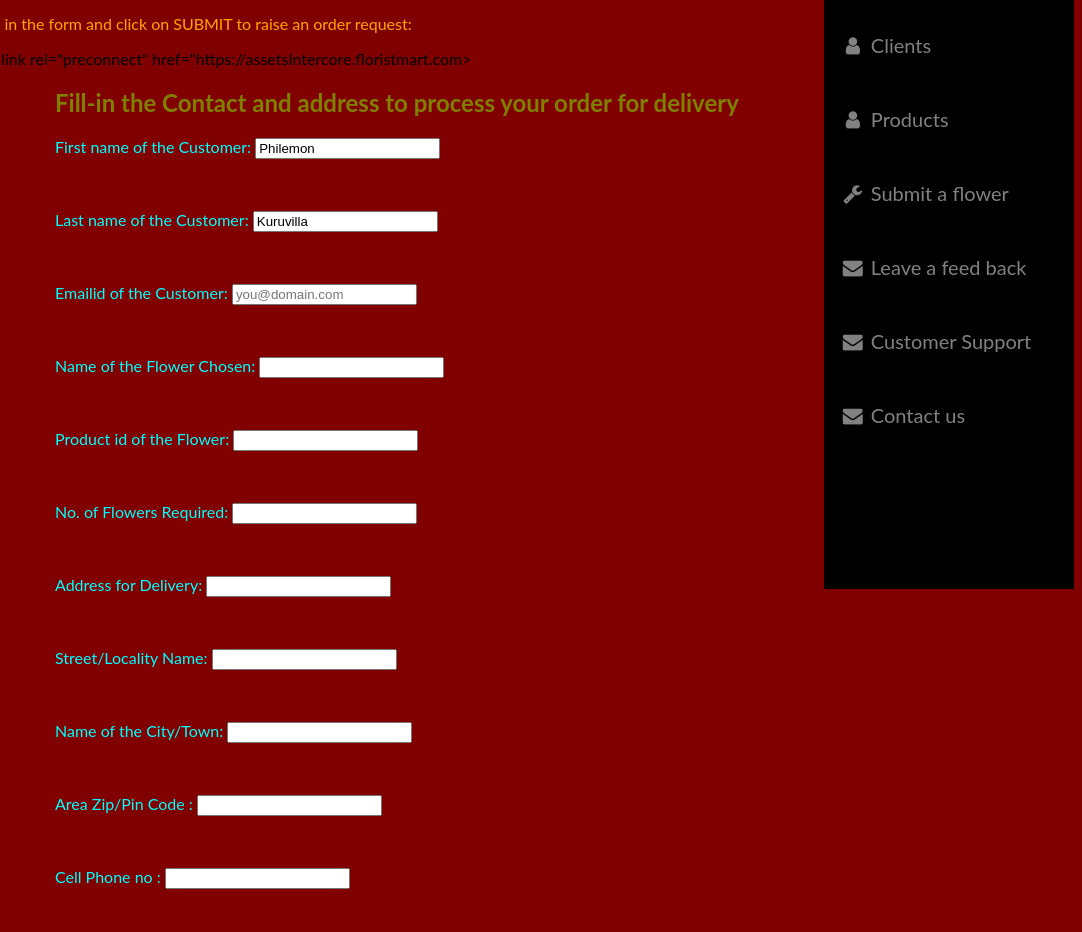
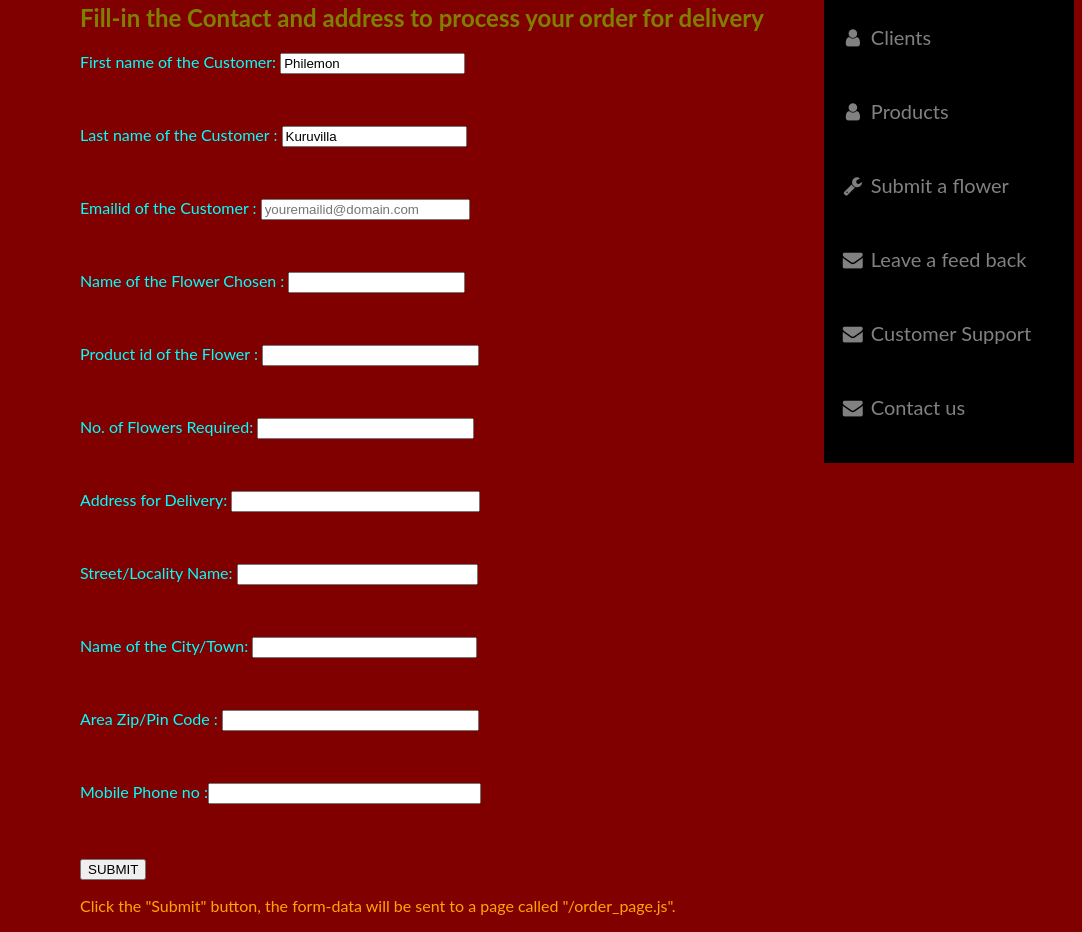
Before and after one commit to Drift2win/madLibApp, a plain HTML site: page Order.html in a window 1280 px wide. Shown: the part 320-1252 px from the top of the page, without its empty margins (198-1280 px from the left). Drawn offline with Linux system fonts and the light colour scheme; files whose address does not match are found by name.

Commit message:
Set textbox size

```diff
--- a/Order.html
+++ b/Order.html
@@ -1,12 +1,12 @@
-#madLibsApp 2nd of 4 website pages to Order a Flower,Online Florist Shop Name: Floristmart #
+<!DOCTYPE html>
+<html lang="en" Style "--navigation-height:0px">
 <head><title>Affordable Flowers Online | Free Shipping Anywhere Anytime |Floristmart Webshop</title>
 <html>
 <a href="#"><img id="logo" src="C:\Users\v2philk\OneDrive\Documents\Drift2win_Git\madLibsAPP\LogoMakr-9H0DD7.png" ALT="align box" ALIGN=RIGHT></a>
-<h1 style="color: Orange;"> FloristMart | Order | Delivery</h1>
+<h1 style="color: Olive;"> FloristMart | Order | Delivery</h1><br>
 <body>
 <iframe src="C:\Users\v2philk\OneDrive\Documents\Drift2win_Git\madLibsAPP/FlorisSmartLogo.png" width="50%" height="20%" style="border:none;">
 </iframe>
-
 <meta name="viewport" content="width=device-width, initial-scale=1">
 <link rel="stylesheet" href="https://cdnjs.cloudflare.com/ajax/libs/font-awesome/4.7.0/css/font-awesome.min.css">
 <style>
@@ -15,7 +15,7 @@ body {font-family: "Lato", sans-serif;}
 .sidebar {
   height: 100%;
   width: 250px;
-  float:right;
+  float: right;
   position: right;
   z-index: 1;
   top: 0;
@@ -78,7 +78,7 @@ body {
   background-color: maroon;
 }
 </style>
-<p style="color: Orange;">Fill in the form and click on SUBMIT to raise an order request:</p>
+<p style="color: Orange;"> </p>
 <script>
 <meta data-react-helmet="true" name="description" content="FloristMart offers Flowers and Flower combos at affordable with our partners.Choose amazing flowers for your loved ones from the largest collection of Flowers to celebrate their special days.We deliver round the clock,round the year,round the globe">
 </script>
@@ -90,27 +90,26 @@ body {
 <link rel="manifest" href="https://imgIntercore.floristmart.com/ssr-build/manifest.json">
 <style data-href="/static/css/59.8287ba58.chunk.css">.slide-pane n,.header_right_r .side_option,.header_right_r a{margin-right:5px,}
 </style>
-<--link rel="preconnect" href="https://assetsIntercore.floristmart.com>
+<link rel="preconnect"href="https://assetsIntercore.floristmart.com">
 <!winjs references -->
 <link href="//Microsoft WinJS.1.0./css/ui-dark.css" rel="stylesheet"/>
 <script src="//Microsoft WinJS.1.0./js/base.js">    </script>
 <script src="//Microsoft WinJS.1.0./js/ui.js">    </script>
 <script href="https://www.floristmart.com/flowers"> </script>
-<section style=Margin-left:75px; margin-top:15px;">
+<section style=Margin-left:100px; margin-top:15px;">
 <h2 style="color:olive;">Fill-in the Contact and address to process your order for delivery</h2>
  <form action="/action_page.js">
-
-  <p style="color:cyan;"> <label for="fname">First name of the Customer: </label> <input type="text" id="fname" name="fname" value="Philemon"></p> <br>
-  <p style="color:cyan;"> <label for="lname">Last name of the Customer:</label> <input type="text" id="lname" name="lname" value="Kuruvilla"></p>  <br>
-  <p style="color:cyan;"> <label for="Emailid">Emailid of the Customer:</label> <input type="="email" required placeholder= "you@domain.com"/></p> <br>
-  <p style="color:cyan;"> <label for="fname">Name of the Flower Chosen:</label> <input type="text" id="fname" name="fname" value=" "></p>          <br>
-  <p style="color:cyan;"> <label for="lname">Product id of the Flower:</label>  <input type="text" id="lname" name="lname" value="  "></p>         <br>
-  <p style="color:cyan;"> <label for="fname">No. of Flowers Required:</label>   <input type="text" id="fname" name="fname" value="  "></p>         <br>
-  <p style="color:cyan;"> <label for="lname">Address for Delivery:</label>   <input type="text" id="lname" name="lname" value="  "><br></p>        <br>
-  <p style="color:cyan;"> <label for="lname">Street/Locality Name:</label>      <input type="text" id="Street" name="Street" value="  "></p>       <br>
-  <p style="color:cyan;"> <label for="lname">Name of the City/Town:</label>   <input type="text" id="City" name="City" value="  "></p>             <br>
-  <p style="color:cyan;"> <label for="lname">Area Zip/Pin Code :</label>   <input type="text" id="Zip Code" name="Zip Code" value="  "></p>             <br>
-  <p style="color:cyan;"> <label for="Phone no.">Cell Phone no :</label>   <input type="text" id="Phone no" Pattern="\dd\dd\dd\dd-dd\dd\dd\dd\dd" value="  "></p> <br><br>
+  <p style="color:cyan;"> <label for="fname">First name of the Customer:</label> <input type="text" id="fname" name="fname" value="Philemon" size="20"> </p> <br>
+  <p style="color:cyan;"> <label for="lname">Last name of the Customer :</label> <input type="text" id="lname" name="lname" value="Kuruvilla"size="20"></p>  <br>
+  <p style="color:cyan;"> <label for="Emailid">Emailid of the Customer :</label> <input type="="email" required placeholder="youremailid@domain.com"size="23"></p><br>
+  <p style="color:cyan;"> <label for="fname">Name of the Flower Chosen :</label> <input type="text" id="fname" name="fname" value=" "size="19"></p>     <br>
+  <p style="color:cyan;"> <label for="lname">Product id of the Flower  :</label>  <input type="text" id="lname" name="lname" value="  "size="24"></p>   <br>
+  <p style="color:cyan;"> <label for="fname">No. of Flowers Required:   </label>   <input type="text" id="fname" name="fname" value="  "size="24"></p>  <br>
+  <p style="color:cyan;"> <label for="lname">Address for Delivery:      </label>   <input type="text" id="lname" name="lname" value="  "size="28"><br></p><br>
+  <p style="color:cyan;"> <label for="lname">Street/Locality Name:      </label>   <input type="text" id="Street" name="Street" value="  "size="27"></p><br>
+  <p style="color:cyan;"> <label for="lname">Name of the City/Town:     </label>   <input type="text" id="City" name="City" value="  "size="25"></p><br>
+  <p style="color:cyan;"> <label for="lname">Area Zip/Pin Code :        </label>   <input type="text" id="Zip Code" name="Zip Code" value="  "size="29"></p><br>
+  <p style="color:cyan;"> <label for="Phone no.">Mobile Phone no :</label><input type="text" id="Phone no"Pattern="\dd\dd\dd\dd-dd\dd\dd\dd\dd" value=" "size="31"> </p><br><br>
 
   <input type="submit" value="SUBMIT">
 </form>
```
Also changed, not shown: Order2.txt.
